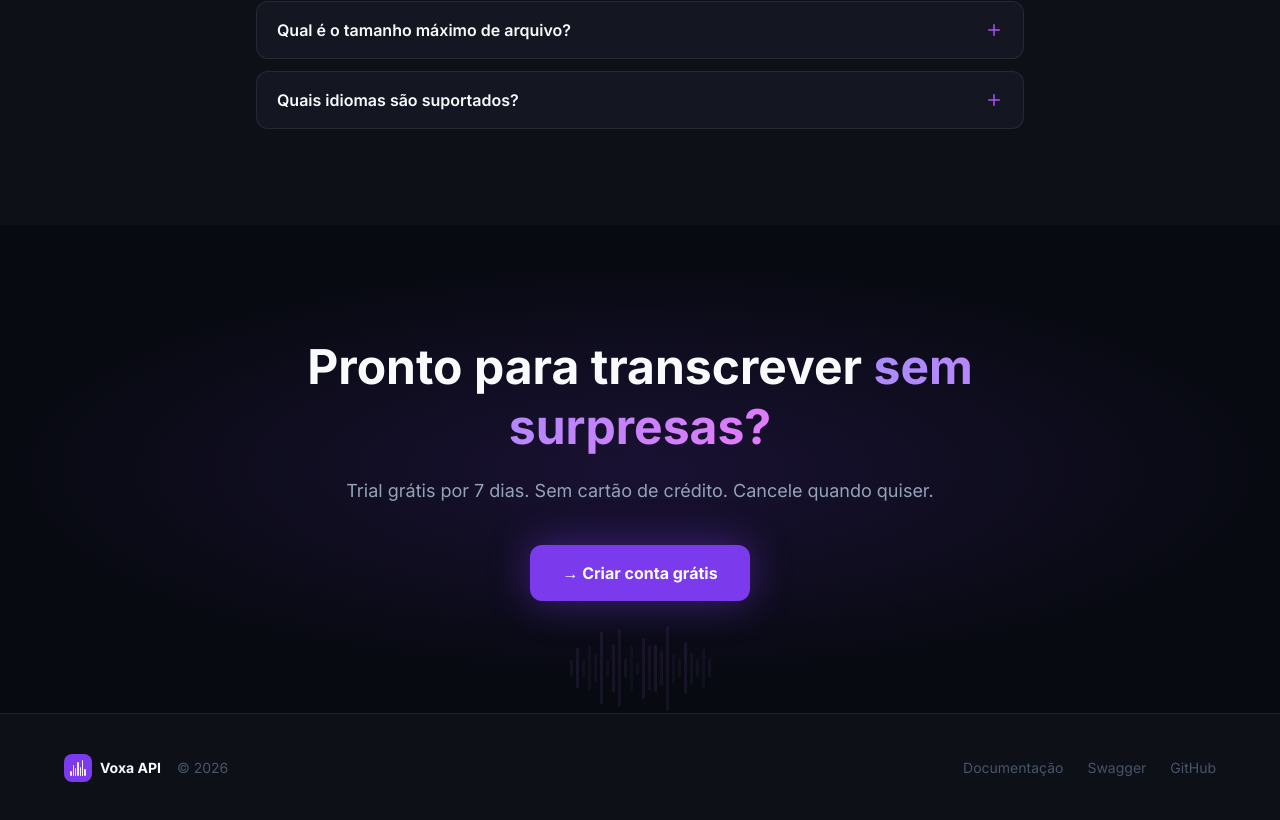
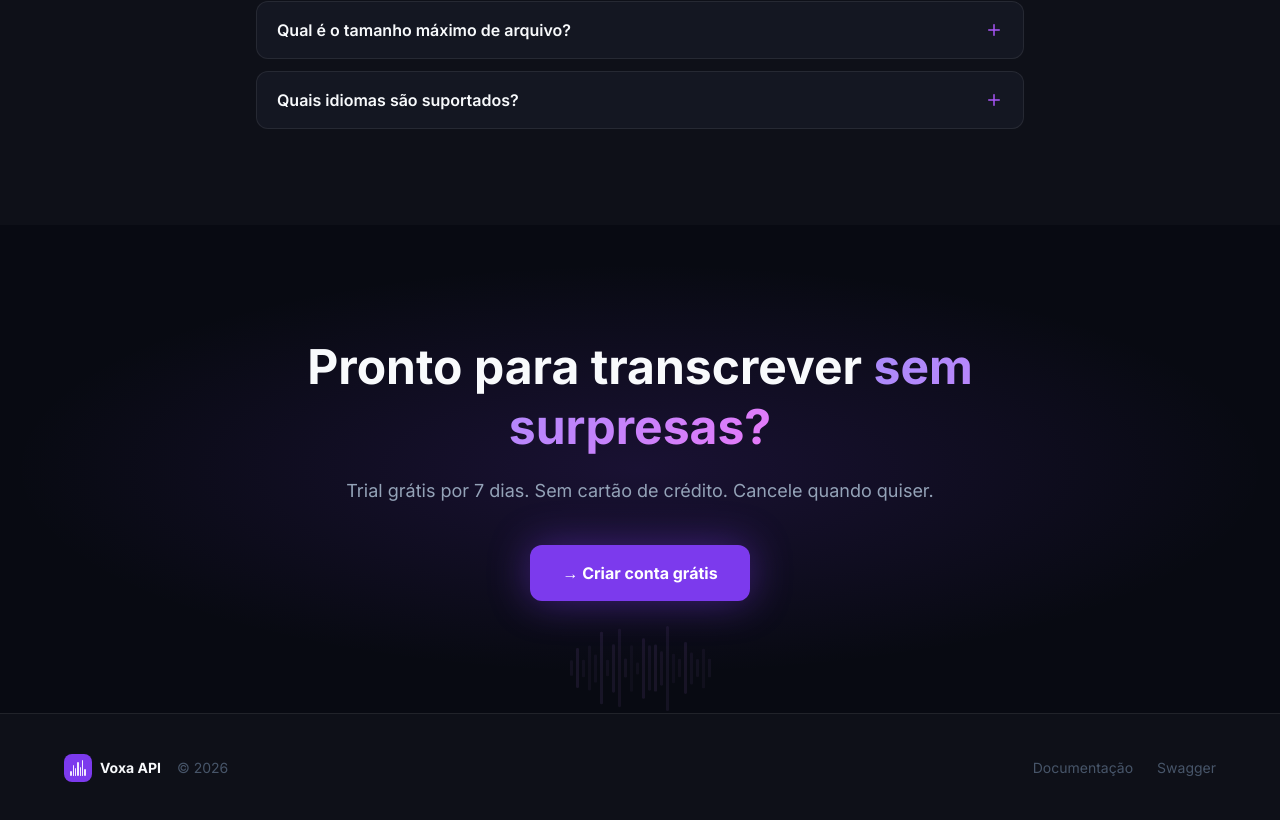
Before and after one commit to AndreClawdTeam/voxa-web, a Next.js app: page / in a window 1280 px wide. Shown: the part 5227-6047 px from the top of the page. Built offline with nearby package versions, Linux system fonts and the light colour scheme.

Commit message:
fix: remove GitHub link from footer

```diff
--- a/components/footer.tsx
+++ b/components/footer.tsx
@@ -35,7 +35,6 @@ export default function Footer() {
           {[
             { label: 'Documentação', href: 'https://api.voxa.ai/api/docs' },
             { label: 'Swagger', href: 'https://api.voxa.ai/api/docs' },
-            { label: 'GitHub', href: 'https://github.com/AndreClawdTeam/voxa-web' },
           ].map((link) => (
             <a
               key={link.label}
```
